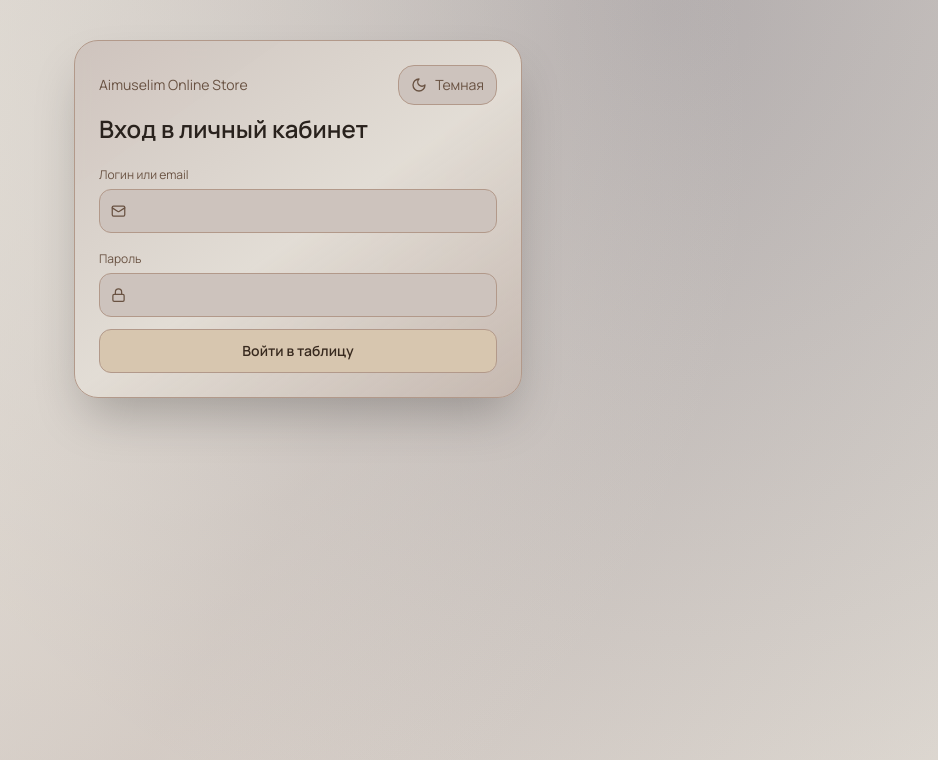
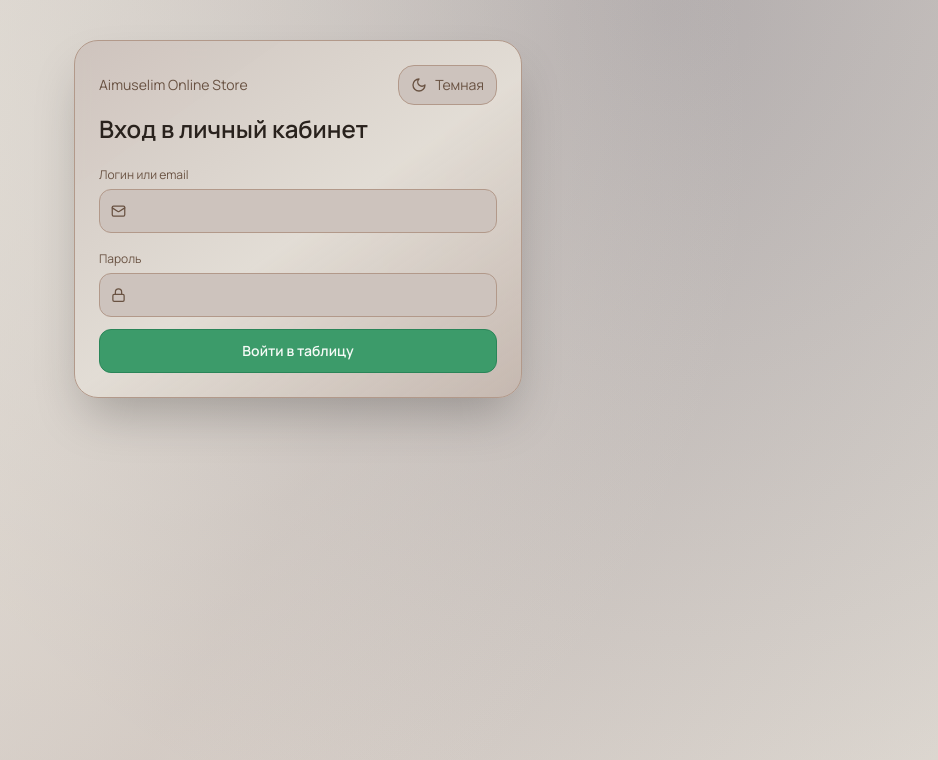
Before and after one commit to kairosir/salestraking, a Next.js app: page /login in a window 1280 px wide. Shown: the top 760 px of the page, without its empty margins (342-1280 px from the left). Built offline with nearby package versions, Linux system fonts and the light colour scheme; no server answers.

Commit message:
style: switch primary buttons to green success tone

```diff
--- a/app/globals.css
+++ b/app/globals.css
@@ -13,9 +13,9 @@
   --success: 42 133 88;
   --mesh-a: 229 224 216;
   --mesh-b: 35 45 75;
-  --button-bg: 215 198 175;
-  --button-border: 178 153 138;
-  --button-text: 56 42 31;
+  --button-bg: 60 155 106;
+  --button-border: 42 133 88;
+  --button-text: 245 250 246;
 }
 
 html.theme-dark {
@@ -29,9 +29,9 @@ html.theme-dark {
   --success: 91 200 140;
   --mesh-a: 44 46 52;
   --mesh-b: 82 66 45;
-  --button-bg: 93 76 56;
-  --button-border: 122 102 78;
-  --button-text: 239 233 225;
+  --button-bg: 73 173 119;
+  --button-border: 55 142 97;
+  --button-text: 240 251 245;
 }
 
 * {
```
